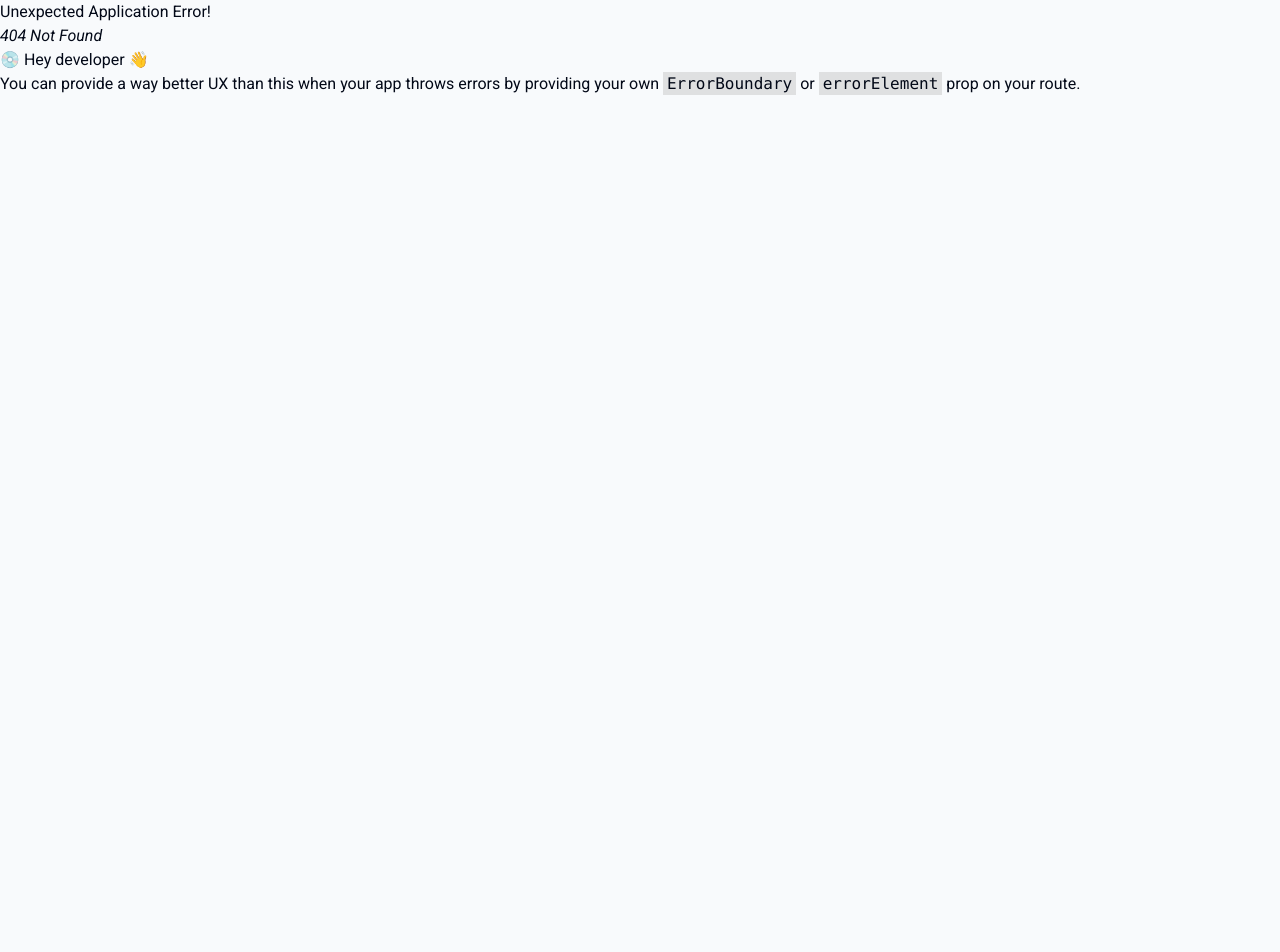
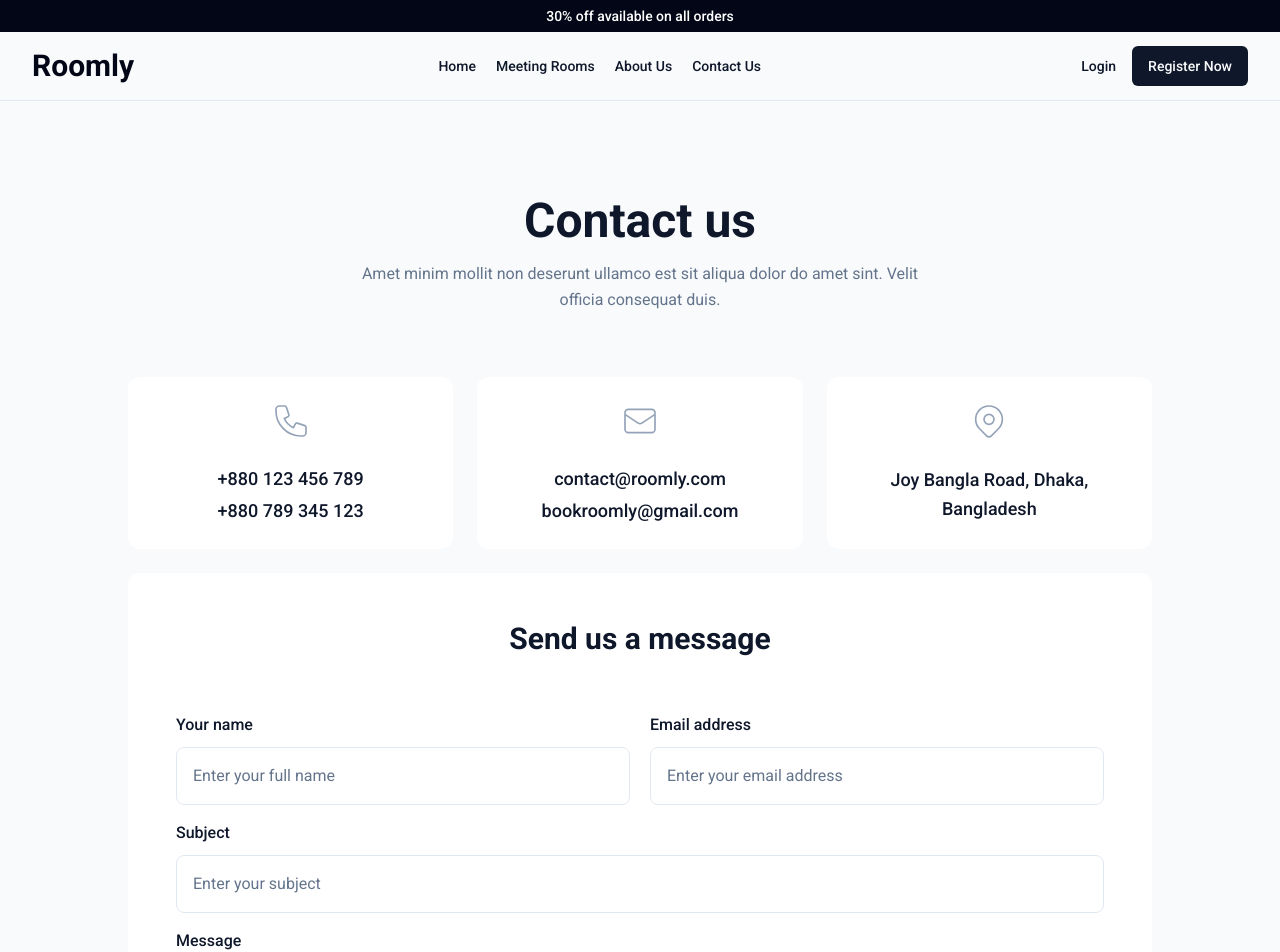
Before and after one commit to Arifulislam5577/roomly, a React (Vite) app: page /contact-us in a window 1280 px wide. Before the commit this address had no page. Shown: the top 952 px of the page. Before the commit the page ends 800 px from the top, so only its background shows below. Built offline with nearby package versions, Linux system fonts and the light colour scheme.

Commit message:
Added: Contact Us page added.

```diff
--- a/src/components/shared/Header.tsx
+++ b/src/components/shared/Header.tsx
@@ -18,13 +18,16 @@ const Header = () => {
             <Link className="text-sm font-medium text-slate-900" to="/">
               Home
             </Link>
-            <Link className="text-sm font-medium text-slate-900" to="/products">
+            <Link className="text-sm font-medium text-slate-900" to="/rooms">
               Meeting Rooms
             </Link>
-            <Link className="text-sm font-medium text-slate-900" to="/products">
+            <Link className="text-sm font-medium text-slate-900" to="/about-us">
               About Us
             </Link>
-            <Link className="text-sm font-medium text-slate-900" to="/products">
+            <Link
+              className="text-sm font-medium text-slate-900"
+              to="/contact-us"
+            >
               Contact Us
             </Link>
           </div>
--- /dev/null
+++ b/src/pages/Contact.tsx
@@ -0,0 +1,187 @@
+const Contact = () => {
+  return (
+    <section className="py-10 sm:py-16 lg:py-24">
+      <div className="px-4 mx-auto sm:px-6 lg:px-8 max-w-7xl">
+        <div className="max-w-2xl mx-auto text-center">
+          <h2 className="text-3xl font-bold leading-tight text-slate-900 sm:text-4xl lg:text-5xl">
+            Contact us
+          </h2>
+          <p className="max-w-xl mx-auto mt-4 text-base leading-relaxed text-slate-500">
+            Amet minim mollit non deserunt ullamco est sit aliqua dolor do amet
+            sint. Velit officia consequat duis.
+          </p>
+        </div>
+        <div className="max-w-5xl mx-auto mt-12 sm:mt-16">
+          <div className="grid grid-cols-1 gap-6 px-8 text-center md:px-0 md:grid-cols-3">
+            <div className="overflow-hidden bg-white rounded-xl">
+              <div className="p-6">
+                <svg
+                  className="flex-shrink-0 w-10 h-10 mx-auto text-slate-400"
+                  xmlns="http://www.w3.org/2000/svg"
+                  fill="none"
+                  viewBox="0 0 24 24"
+                  stroke="currentColor"
+                >
+                  <path
+                    strokeLinecap="round"
+                    strokeLinejoin="round"
+                    strokeWidth={1}
+                    d="M3 5a2 2 0 012-2h3.28a1 1 0 01.948.684l1.498 4.493a1 1 0 01-.502 1.21l-2.257 1.13a11.042 11.042 0 005.516 5.516l1.13-2.257a1 1 0 011.21-.502l4.493 1.498a1 1 0 01.684.949V19a2 2 0 01-2 2h-1C9.716 21 3 14.284 3 6V5z"
+                  />
+                </svg>
+                <p className="mt-6 text-lg font-medium text-slate-900">
+                  +880 123 456 789
+                </p>
+                <p className="mt-1 text-lg font-medium text-slate-900">
+                  +880 789 345 123
+                </p>
+              </div>
+            </div>
+            <div className="overflow-hidden bg-white rounded-xl">
+              <div className="p-6">
+                <svg
+                  className="flex-shrink-0 w-10 h-10 mx-auto text-slate-400"
+                  xmlns="http://www.w3.org/2000/svg"
+                  fill="none"
+                  viewBox="0 0 24 24"
+                  stroke="currentColor"
+                >
+                  <path
+                    strokeLinecap="round"
+                    strokeLinejoin="round"
+                    strokeWidth={1}
+                    d="M3 8l7.89 5.26a2 2 0 002.22 0L21 8M5 19h14a2 2 0 002-2V7a2 2 0 00-2-2H5a2 2 0 00-2 2v10a2 2 0 002 2z"
+                  />
+                </svg>
+                <p className="mt-6 text-lg font-medium text-slate-900">
+                  contact@roomly.com
+                </p>
+                <p className="mt-1 text-lg font-medium text-slate-900">
+                  bookroomly@gmail.com
+                </p>
+              </div>
+            </div>
+            <div className="overflow-hidden bg-white rounded-xl">
+              <div className="p-6">
+                <svg
+                  className="flex-shrink-0 w-10 h-10 mx-auto text-slate-400"
+                  xmlns="http://www.w3.org/2000/svg"
+                  fill="none"
+                  viewBox="0 0 24 24"
+                  stroke="currentColor"
+                >
+                  <path
+                    strokeLinecap="round"
+                    strokeLinejoin="round"
+                    strokeWidth={1}
+                    d="M17.657 16.657L13.414 20.9a1.998 1.998 0 01-2.827 0l-4.244-4.243a8 8 0 1111.314 0z"
+                  />
+                  <path
+                    strokeLinecap="round"
+                    strokeLinejoin="round"
+                    strokeWidth={1}
+                    d="M15 11a3 3 0 11-6 0 3 3 0 016 0z"
+                  />
+                </svg>
+                <p className="mt-6 text-lg font-medium leading-relaxed text-slate-900">
+                  Joy Bangla Road, Dhaka, Bangladesh
+                </p>
+              </div>
+            </div>
+          </div>
+          <div className="mt-6 overflow-hidden bg-white rounded-xl">
+            <div className="px-6 py-12 sm:p-12">
+              <h3 className="text-3xl font-semibold text-center text-slate-900">
+                Send us a message
+              </h3>
+              <form action="#" method="POST" className="mt-14">
+                <div className="grid grid-cols-1 sm:grid-cols-2 gap-x-5 gap-y-4">
+                  <div>
+                    <label
+                      htmlFor="name"
+                      className="text-base font-medium text-slate-900"
+                    >
+                      Your name
+                    </label>
+                    <div className="mt-2.5 relative">
+                      <input
+                        type="text"
+                        name="name"
+                        id="name"
+                        placeholder="Enter your full name"
+                        className="block w-full px-4 py-4 text-slate-900 placeholder-slate-500 transition-all duration-200 bg-white border border-slate-200 rounded-lg focus:outline-none focus:border-slate-600 caret-slate-600"
+                      />
+                    </div>
+                  </div>
+                  <div>
+                    <label
+                      htmlFor="email"
+                      className="text-base font-medium text-slate-900"
+                    >
+                      Email address
+                    </label>
+                    <div className="mt-2.5 relative">
+                      <input
+                        type="email"
+                        name="email"
+                        id="email"
+                        placeholder="Enter your email address"
+                        className="block w-full px-4 py-4 text-slate-900 placeholder-slate-500 transition-all duration-200 bg-white border border-slate-200 rounded-lg focus:outline-none focus:border-slate-600 caret-slate-600"
+                      />
+                    </div>
+                  </div>
+                  <div className="sm:col-span-2">
+                    <label
+                      htmlFor="sub"
+                      className="text-base font-medium text-slate-900"
+                    >
+                      Subject
+                    </label>
+                    <div className="mt-2.5 relative">
+                      <input
+                        type="text"
+                        name="sub"
+                        id="sub"
+                        placeholder="Enter your subject"
+                        className="block w-full px-4 py-4 text-slate-900 placeholder-slate-500 transition-all duration-200 bg-white border border-slate-200 rounded-lg focus:outline-none focus:border-slate-600 caret-slate-600"
+                      />
+                    </div>
+                  </div>
+
+                  <div className="sm:col-span-2">
+                    <label
+                      htmlFor="message"
+                      className="text-base font-medium text-slate-900"
+                    >
+                      Message
+                    </label>
+                    <div className="mt-2.5 relative">
+                      <textarea
+                        name="message"
+                        id="message"
+                        placeholder="Your message"
+                        className="block w-full px-4 py-4 text-black placeholder-slate-500 transition-all duration-200 bg-white border border-slate-200 rounded-md resize-y focus:outline-none focus:border-slate-600 caret-slate-600"
+                        rows={4}
+                        defaultValue={""}
+                      />
+                    </div>
+                  </div>
+                  <div className="sm:col-span-2">
+                    <button
+                      type="submit"
+                      className="inline-flex items-center justify-center w-full px-4 py-4 mt-2 text-base font-semibold text-white transition-all duration-200 bg-slate-900 border border-transparent rounded-md focus:outline-none hover:bg-slate-800 focus:bg-slate-800"
+                    >
+                      Send
+                    </button>
+                  </div>
+                </div>
+              </form>
+            </div>
+          </div>
+        </div>
+      </div>
+    </section>
+  );
+};
+
+export default Contact;
--- a/src/routes/routes.tsx
+++ b/src/routes/routes.tsx
@@ -1,5 +1,6 @@
 import { createBrowserRouter } from "react-router-dom";
 import RootLayout from "../components/layout/RootLayout";
+import Contact from "../pages/Contact";
 import Home from "../pages/Home";
 import Login from "../pages/Login";
 import Register from "../pages/Register";
@@ -12,6 +13,7 @@ export const rootRoutes = createBrowserRouter([
       { index: true, element: <Home /> },
       { path: "/register", element: <Register /> },
       { path: "/login", element: <Login /> },
+      { path: "/contact-us", element: <Contact /> },
     ],
   },
 ]);
```
